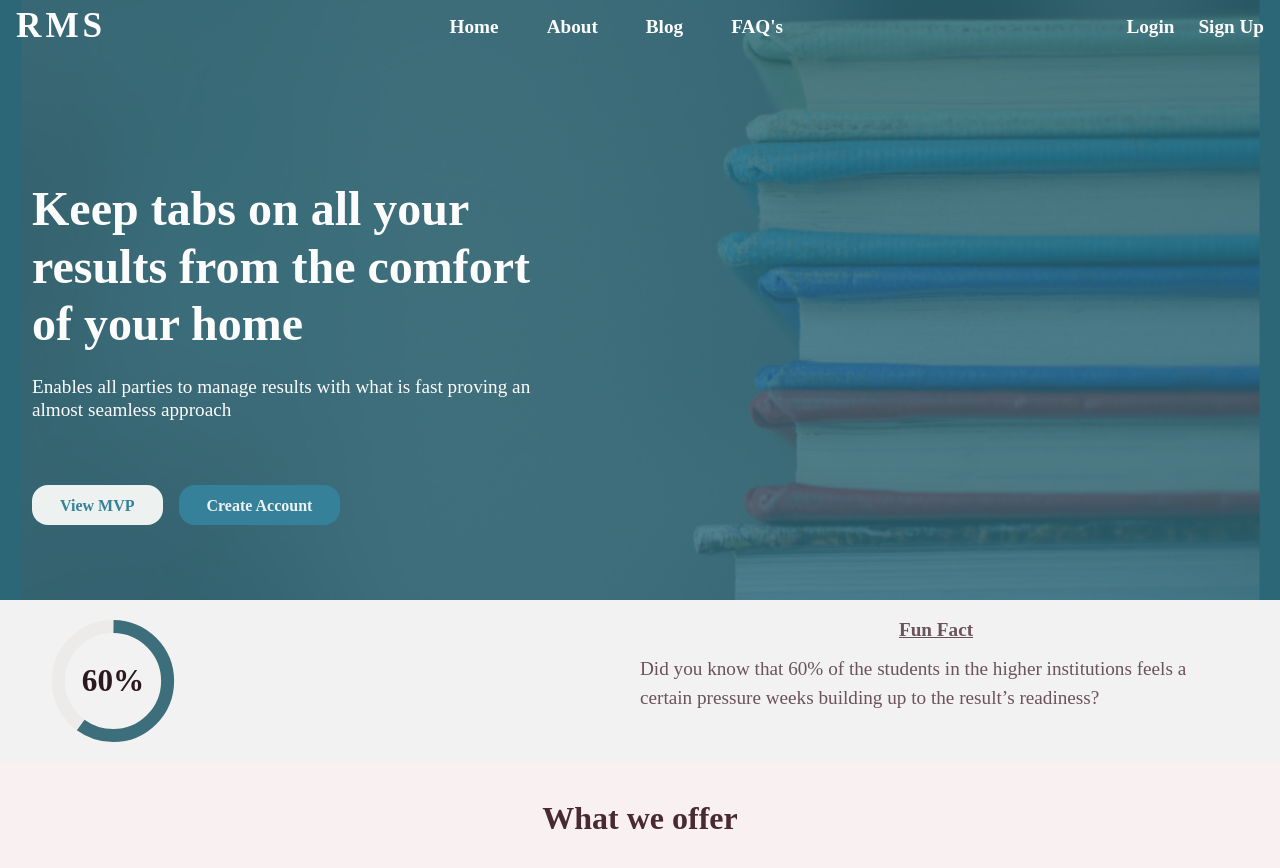
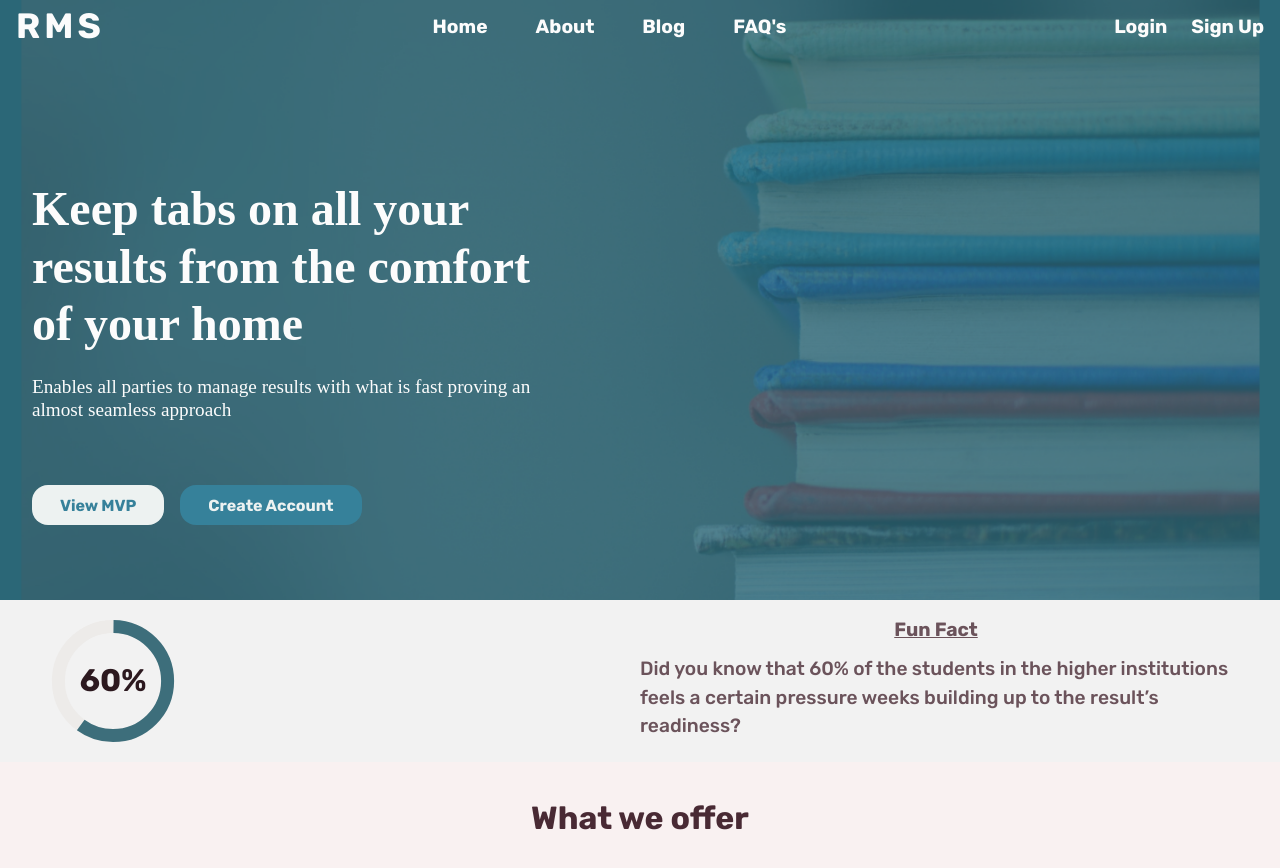
Before and after one commit to AchevaEnterprise/RMS-landing-page, a React (Create React App) app: page / in a window 1280 px wide. Shown: the top 868 px of the page. Built offline with nearby package versions, Linux system fonts and the light colour scheme.

Commit message:
adjusted the fontfamily a bit

```diff
--- a/src/components/Main.tsx
+++ b/src/components/Main.tsx
@@ -13,6 +13,7 @@ const Main = () => {
 
   return (
     <Box
+      className="all"
       bgColor={bgColor}
       textColor={textColor}
       fontSize={fontSize}
--- a/src/index.css
+++ b/src/index.css
@@ -1,7 +1,7 @@
 @import url("https://fonts.googleapis.com/css2?family=Rubik:wght@300;400;500;700;800;900&display=swap");
 body {
   margin: 0;
-  font-family: "Rubik", sans-serif;
+  font-family: "Rubik", sans-serif !important;
   -webkit-font-smoothing: antialiased;
   -moz-osx-font-smoothing: grayscale;
 }
@@ -14,6 +14,10 @@ body {
   animation-duration: 6s;
   animation-iteration-count: infinite;
   animation-timing-function: ease-in-out;
+}
+.all {
+  font-family: "Rubik", sans-serif !important;
+  -webkit-font-smoothing: antialiased;
 }
 
 @keyframes myanime1 {
```
